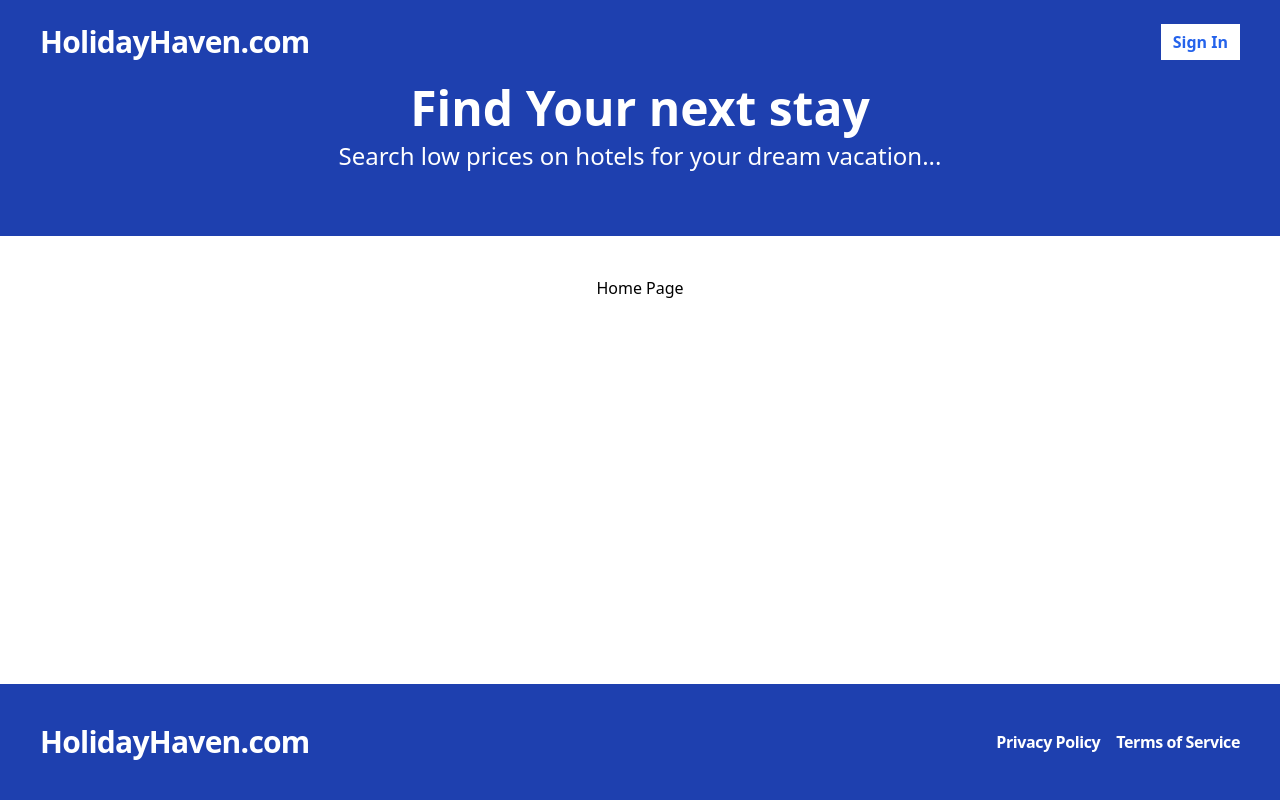
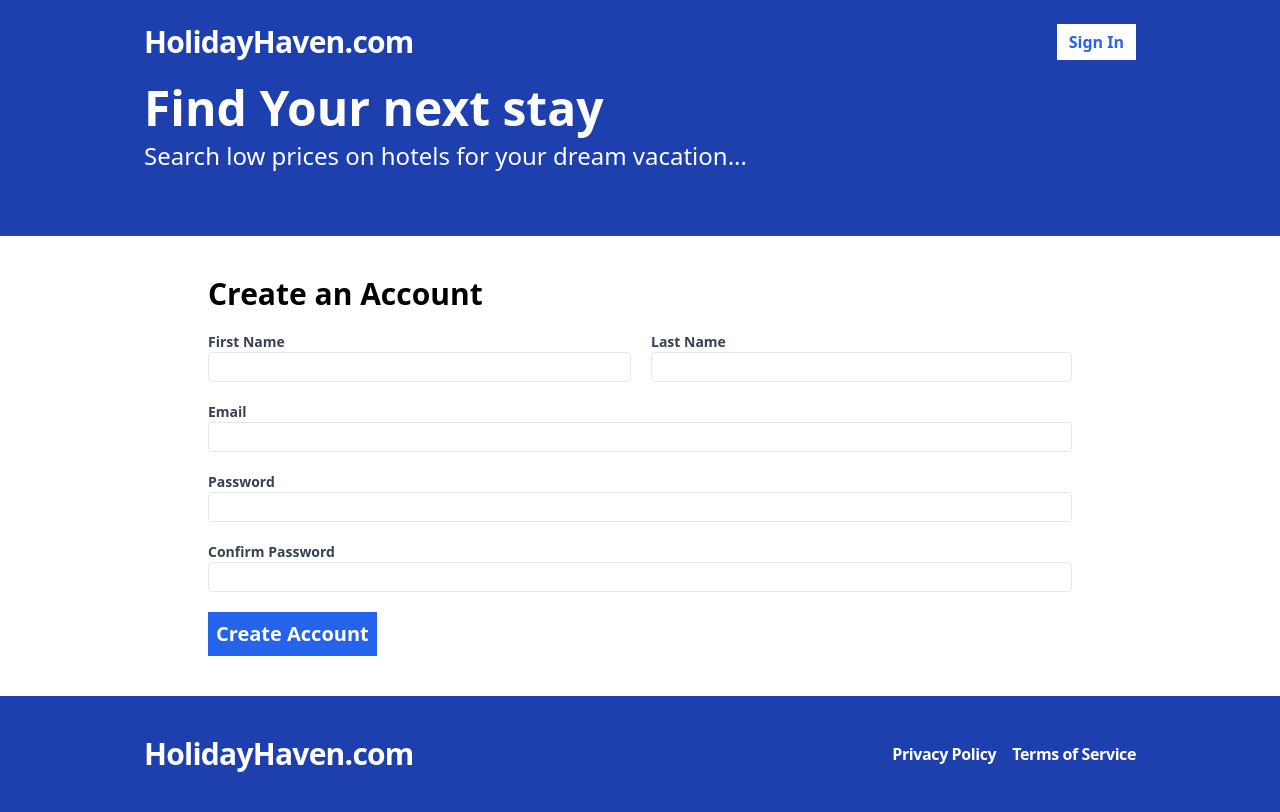
Before and after one commit to neetesh566/Booking-App, a React (Vite) app in the folder frontend/: page /register in a window 1280 px wide. Before the commit this address led to /. Built offline with nearby package versions, Linux system fonts and the light colour scheme.

Commit message:
create account form

```diff
--- a/frontend/package.json
+++ b/frontend/package.json
@@ -12,6 +12,7 @@
   "dependencies": {
     "react": "^18.2.0",
     "react-dom": "^18.2.0",
+    "react-hook-form": "^7.51.3",
     "react-router-dom": "^6.22.3"
   },
   "devDependencies": {
--- a/frontend/src/App.css
+++ b/frontend/src/App.css
@@ -4,7 +4,7 @@
 
    margin: auto;
   /* padding: 2rem; */
-  text-align: center;
+  /* text-align: center; */
 }
 
 .logo {
--- a/frontend/src/App.tsx
+++ b/frontend/src/App.tsx
@@ -6,6 +6,7 @@
   Routes,
 } from "react-router-dom";
 import Layout from "./layouts/Layout";
+import Register from "./pages/Register";
 
 function App() {
   return (
@@ -27,6 +28,14 @@
             </Layout>
           }
         />
+        <Route
+          path="/register"
+          element={
+            <Layout>
+              <Register />
+            </Layout>
+          }
+        />
         <Route path="*" element={<Navigate to="/" />} />
       </Routes>
     </Router>
--- a/frontend/src/components/Footer.tsx
+++ b/frontend/src/components/Footer.tsx
@@ -1,6 +1,6 @@
 const Footer = () => {
     return (
-      <div className="bg-blue-800 py-10 px-10">
+      <div className="bg-blue-800 py-10 px-36">
         <div className="container mx-auto flex justify-between items-center">
           <span className="text-3xl text-white font-bold tracking-tight">
             HolidayHaven.com
--- a/frontend/src/components/Header.tsx
+++ b/frontend/src/components/Header.tsx
@@ -2,7 +2,7 @@
 
 const Header = () => {
   return (
-    <div className="bg-blue-800 py-6 px-10">
+    <div className="bg-blue-800 py-6 px-36">
       <div className="container mx-auto flex justify-between">
         <span className="text-3xl text-white font-bold tracking-tight">
           <Link to="/"> HolidayHaven.com </Link>
--- a/frontend/src/components/Hero.tsx
+++ b/frontend/src/components/Hero.tsx
@@ -1,6 +1,6 @@
 const Hero = () => {
   return (
-    <div className="bg-blue-800 pb-16">
+    <div className="bg-blue-800 pb-16 px-36">
       <div className="container mx-auto flex flex-col gap-2">
         <h1 className="text-5xl text-white font-bold">Find Your next stay</h1>
         <p className="text-2xl text-white">
--- /dev/null
+++ b/frontend/src/pages/Register.tsx
@@ -0,0 +1,112 @@
+import { useForm } from "react-hook-form";
+
+type RegisterFormData = {
+  firstName: string;
+  lastName: string;
+  email: string;
+  password: string;
+  confirmPassword: string;
+};
+
+const Register = () => {
+  const {
+    register,
+    watch,
+    handleSubmit,
+    formState: { errors },
+  } = useForm<RegisterFormData>();
+
+  const onSubmit = handleSubmit((data) => {
+    console.log(data);
+  });
+  return (
+    <form className="flex flex-col gap-5 px-52" onSubmit={onSubmit}>
+      <h2 className="text-3xl font-bold ">Create an Account</h2>
+      <div className="flex flex-col md:flex-row gap-5">
+        <label className="text-gray-700 text-sm font-bold flex-auto ">
+          First Name
+          <input
+            className="border rounded w-full py-1 px-2 font-normal"
+            {...register("firstName", { required: "This field is required" })}
+          ></input>
+          {errors.firstName && (
+            <span className="text-red-500">{errors.firstName.message} </span>
+          )}
+        </label>
+        <label className="text-gray-700 text-sm font-bold flex-auto">
+          Last Name
+          <input
+            className="border rounded w-full py-1 px-2 font-normal"
+            {...register("lastName", { required: "This field is required" })}
+          ></input>
+          {errors.lastName && (
+            <span className="text-red-500">{errors.lastName.message} </span>
+          )}
+        </label>
+      </div>
+      <div className="flex flex-col md:flex-row gap-5 ">
+        <label className="text-gray-700 text-sm font-bold  flex-auto">
+          Email
+          <input
+            type="email"
+            className="border rounded w-full py-1 px-2 font-normal"
+            {...register("email", { required: "This field is required" })}
+          ></input>
+          {errors.email && (
+            <span className="text-red-500">{errors.email.message} </span>
+          )}
+        </label>
+      </div>
+      <div className="flex flex-col md:flex-row gap-5 ">
+        <label className="text-gray-700 text-sm font-bold flex-auto">
+          Password
+          <input
+            type="password"
+            className="border rounded w-full py-1 px-2 font-normal"
+            {...register("password", {
+              required: "This field is required",
+              minLength: {
+                value: 6,
+                message: "Password must be at least 6 characters",
+              },
+            })}
+          ></input>
+          {errors.password && (
+            <span className="text-red-500">{errors.password.message} </span>
+          )}
+        </label>
+      </div>
+      <div className="flex flex-col md:flex-row gap-5 ">
+        <label className="text-gray-700 text-sm font-bold  flex-auto">
+          Confirm Password
+          <input
+            type="password"
+            className="border rounded w-full py-1 font-normal"
+            {...register("confirmPassword", {
+              validate: (val) => {
+                if (!val) {
+                  return "This field is required";
+                } else if (watch("password") != val) {
+                  return "Your password do not match";
+                }
+              },
+            })}
+          ></input>
+          {errors.confirmPassword && (
+            <span className="text-red-500">{errors.confirmPassword.message} </span>
+          )}
+        </label>
+      </div>
+      <span>
+        <button
+          type="submit"
+          className="bg-blue-600 text-white p-2 font-bold hover:bg-blue-500 text-xl"
+        >
+          Create Account
+        </button>
+      </span>
+    </form>
+  );
+};
+
+export default Register;
--- a/frontend/tailwind.config.js
+++ b/frontend/tailwind.config.js
@@ -8,8 +8,10 @@
   theme: {
     extend: {},
     conatiner:{
-      padding:"10rem",
-    }
+      padding:{
+        md:"10rem"
+      },
+    },
   },
   plugins: [],
 }
```
Also changed, not shown: frontend/src/api-client.ts (added), 1 other file (tests, documents, lock files or other folders).
